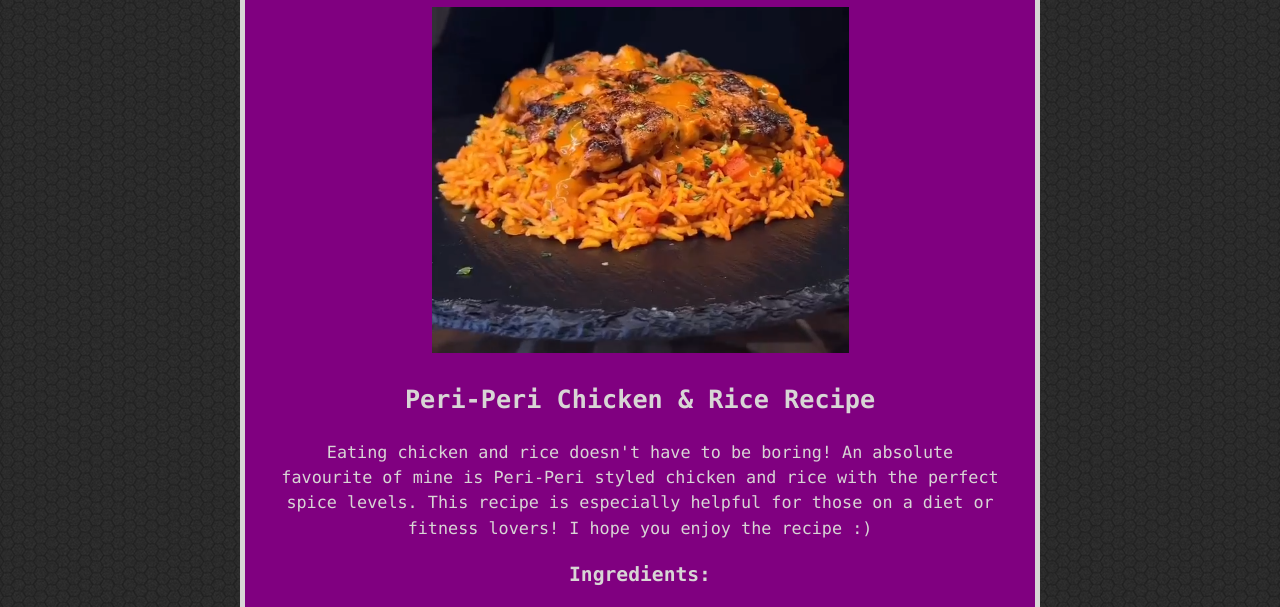
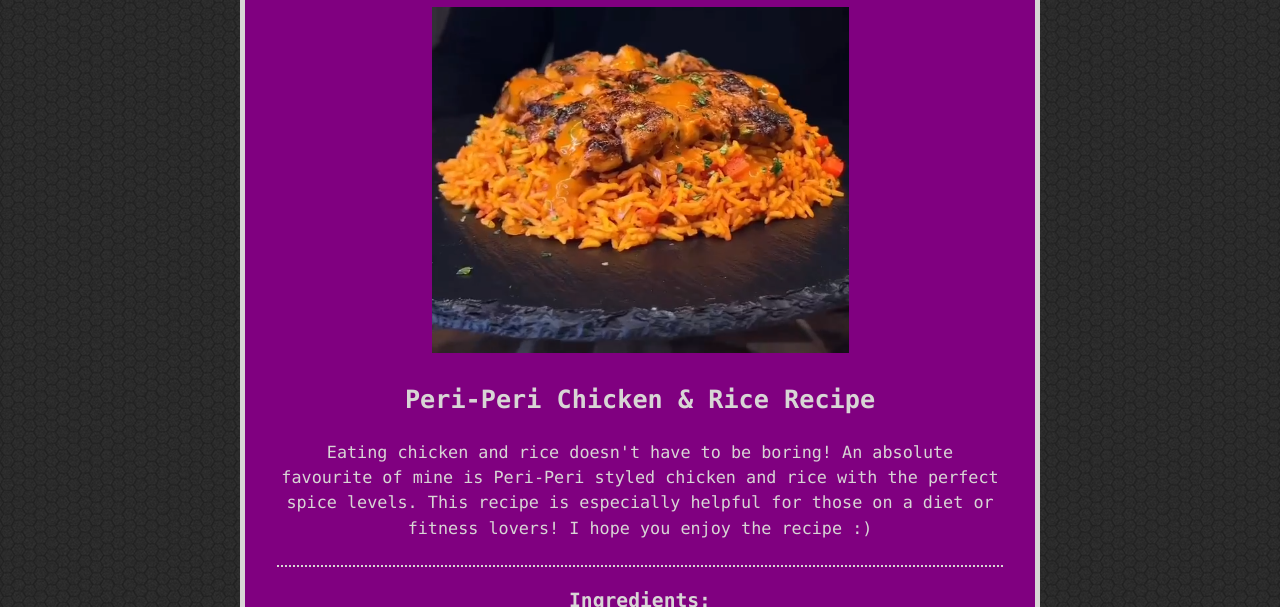
Before and after one commit to HassaanChug/hassaan-recipes, a plain HTML site: page recipes/chick-n-rice.html in a window 1280 px wide. Shown: the part 186-793 px from the top of the page. Drawn offline with Linux system fonts and the light colour scheme.

Commit message:
feat(recipes): add border to split recipe sections

```diff
--- a/css/style.css
+++ b/css/style.css
@@ -45,3 +45,8 @@ a:hover{
     border:5px solid #d8d5d5;
     background-color: purple;
 }
+
+.recipe-description{
+    padding-bottom:24px;
+    border-bottom: 2px dotted #d8d5d5;
+}
--- a/recipes/chick-n-rice.html
+++ b/recipes/chick-n-rice.html
@@ -25,7 +25,7 @@
             <h2> Peri-Peri Chicken & Rice Recipe </h2>
 
             <!-- Paragraph describing the recipe -->
-            <p> Eating chicken and rice doesn't have to be boring! An absolute favourite of mine is Peri-Peri styled chicken and rice with the perfect spice levels. This recipe is especially helpful for those on a diet or fitness lovers! I hope you enjoy the recipe :)</p>
+            <p class="recipe-description"> Eating chicken and rice doesn't have to be boring! An absolute favourite of mine is Peri-Peri styled chicken and rice with the perfect spice levels. This recipe is especially helpful for those on a diet or fitness lovers! I hope you enjoy the recipe :)</p>
 
             <!-- Unordered list for the ingredients of the recipe -->
             <h3> Ingredients: </h3>
```
Also changed, not shown: recipes/doodh-patti-chai.html (+1 -1 lines), recipes/pakistani-halwa.html (+1 -1 lines).
